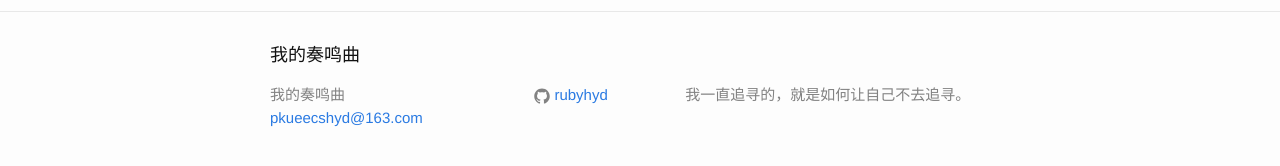
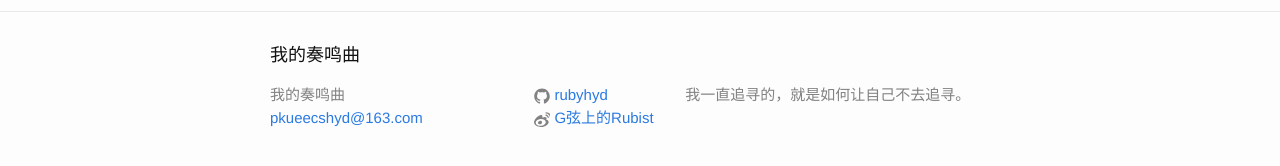
Before and after one commit to rubyhyd/rubyhyd.github.io, a Jekyll site: the page built from about.md, in a window 1280 px wide. Shown: the part 339-505 px from the top of the page. Built offline with Jekyll 4.4.1, drawn with Linux system fonts in a browser that asks for light colours; comment, search, counter and statistics services are not loaded.

Commit message:
comments

```diff
--- a/_config.yml
+++ b/_config.yml
@@ -7,6 +7,7 @@ baseurl: "" # the subpath of your site, e.g. /blog/
 url: "http://home4pa.com" # the base hostname & protocol for your site
 #twitter_username: none
 github_username:  rubyhyd
+sina_username: pkuimehyd@163.com
 
 # Build settings
 markdown: kramdown
--- /dev/null
+++ b/_includes/comments.html
@@ -0,0 +1,15 @@
+{% if page.comments %}
+<div id="disqus_thread"></div>
+<script type="text/javascript">
+    /* * * CONFIGURATION VARIABLES * * */
+    var disqus_shortname = 'rubyhydgithubio';
+
+    /* * * DON'T EDIT BELOW THIS LINE * * */
+    (function() {
+        var dsq = document.createElement('script'); dsq.type = 'text/javascript'; dsq.async = true;
+        dsq.src = '//' + disqus_shortname + '.disqus.com/embed.js';
+        (document.getElementsByTagName('head')[0] || document.getElementsByTagName('body')[0]).appendChild(dsq);
+    })();
+</script>
+<noscript>Please enable JavaScript to view the <a href="https://disqus.com/?ref_noscript" rel="nofollow">comments powered by Disqus.</a></noscript>
+{% endif %}
--- a/_includes/footer.html
+++ b/_includes/footer.html
@@ -42,6 +42,20 @@
             </a>
           </li>
           {% endif %}
+
+          {% if site.sina_username %}
+          <li>
+            <a href="http://weibo.com/{{ site.sina_username }}">
+              <span class="icon  icon--sina">
+                <svg viewBox="0 0 16 16">
+                  <g fill="#828282" transform="scale(0.0168 0.0168)"><path d="M752.026 515.482c-14.029-4.301-23.706-7.27-16.333-26.010 15.923-40.806 17.613-75.981 0.358-101.12-32.41-47.104-121.037-44.595-222.618-1.28 0-0.102-31.898 14.182-23.757-11.622 15.667-51.046 13.261-93.85-11.059-118.528-55.091-56.218-201.574 2.099-327.27 129.997-94.157 95.795-148.787 197.274-148.787 285.082 0 167.987 211.558 280.32 418.56 280.32 271.309 0 451.84-170.701 451.84-298.086 0-77.056-63.693-120.73-120.934-138.752zM421.683 877.005c-165.12 16.384-307.763-58.726-318.464-167.68-10.701-109.005 114.483-210.688 279.654-227.226 165.171-16.384 307.763 58.675 318.464 167.68 10.701 109.107-114.483 210.842-279.654 227.226zM1021.44 378.726c-0.051-169.574-137.523-306.995-307.2-306.995-19.814 0-35.789 15.974-35.789 35.789s15.974 35.789 35.789 35.789c130.099 0 235.571 105.523 235.571 235.622 0 19.814 16.026 35.789 35.84 35.789s35.789-16.026 35.789-35.84v-0.154zM879.053 373.504c-16.333-79.974-79.411-143.002-159.386-159.386-19.354-3.994-38.298 8.499-42.291 27.904-3.942 19.302 8.499 38.298 27.904 42.291 52.019 10.598 92.979 51.61 103.629 103.578 3.994 19.405 22.938 31.795 42.291 27.904 19.302-3.994 31.846-22.989 27.853-42.291zM336.998 588.902c-66.56 13.414-111.462 69.222-100.301 124.621 11.162 55.501 74.086 89.6 140.646 76.186 66.509-13.414 111.411-69.222 100.301-124.621-11.162-55.398-74.189-89.6-140.646-76.186z" /></g>
+                  </svg>
+              </span>
+
+              <span class="username">G弦上的Rubist</span>
+            </a>
+          </li>
+          {% endif %}
         </ul>
       </div>
 
--- a/_includes/head.html
+++ b/_includes/head.html
@@ -9,4 +9,6 @@
   <link rel="stylesheet" href="{{ "/css/main.css" | prepend: site.baseurl }}">
   <link rel="canonical" href="{{ page.url | replace:'index.html','' | prepend: site.baseurl | prepend: site.url }}">
   <link rel="alternate" type="application/rss+xml" title="{{ site.title }}" href="{{ "/feed.xml" | prepend: site.baseurl | prepend: site.url }}" />
+
+  {% include baidu_analytics.html %}
 </head>
--- a/_layouts/default.html
+++ b/_layouts/default.html
@@ -11,10 +11,12 @@
       <div class="wrapper">
         {{ content }}
       </div>
+      <div class="wrapper">
+        {% include comments.html %}
+      </div>
     </div>
 
     {% include footer.html %}
-
   </body>
 
 </html>
```
Also changed, not shown: _includes/baidu_analytics.html (added, +9 -0 lines).
